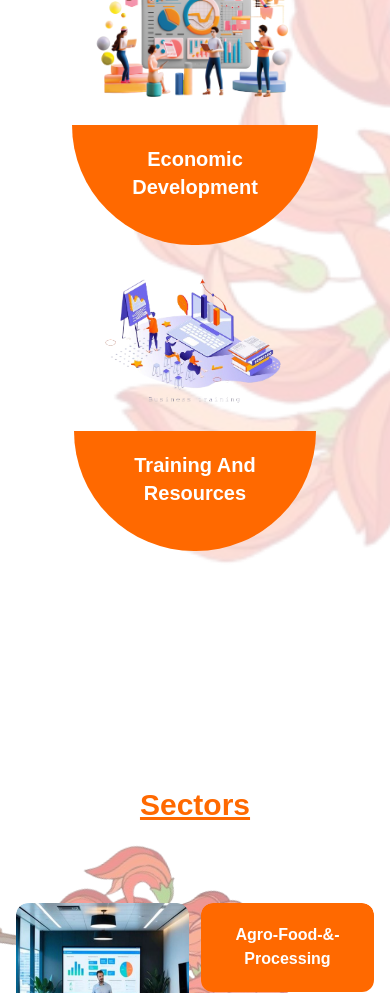
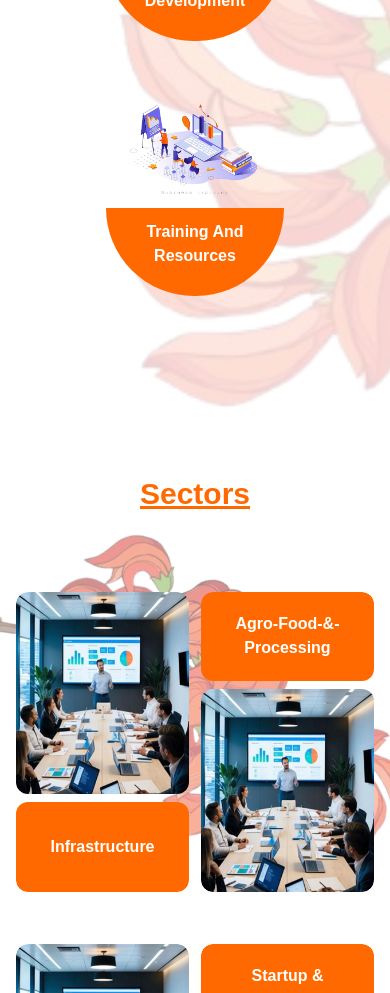
Before and after one commit to arpitshukla267/BCCI, a Next.js app: page / in a window 390 px wide. Shown: the part 4840-5833 px from the top of the page. Built offline with nearby package versions, Linux system fonts and the light colour scheme.

Commit message:
first commit

```diff
--- a/src/app/sectors/page.js
+++ b/src/app/sectors/page.js
@@ -8,7 +8,7 @@ import SectorCard from '@/components/ui/SectorCard'; // ✅ Added this
 
 function page() {
   return (
-    <div>
+    <div >
       <div>
         <Nav />
       </div>
--- a/src/components/pages/HowWeWork.jsx
+++ b/src/components/pages/HowWeWork.jsx
@@ -96,15 +96,15 @@ export default function HowWeWork() {
               onMouseLeave={() => setHoveredIndex(null)}
               className={getCardClasses(index)}
             >
-              <div className="flex flex-col  bg-transparent items-center text-center md:p-4 transition-all duration-300 w-full">
+              <div className="flex flex-col mb-8 bg-transparent items-center text-center md:p-4 transition-all duration-300 w-full">
                 <Image
                   src={card.image}
                   alt={`Image for ${index}`}
                   width={220}
                   height={64}
-                  className="mb-4 max-w-60 object-contain"
+                  className="md:mb-4 mb-1 md:max-w-60 max-w-40 object-contain"
                 />
-                <h3 className="text-xl bg-orange-500 text-white font-semibold rounded-b-[100rem] min-h-[7.5rem] px-15 py-5">
+                <h3 className="md:text-xl text-md bg-orange-500 text-white font-semibold rounded-b-[100rem] md:min-h-[7.5rem] min-h-[5.5rem] md:px-15 px-10 md:py-5 py-3">
                   {card.title}
                 </h3>
               </div>
@@ -113,7 +113,7 @@ export default function HowWeWork() {
         </div>
 
         {/* Description below */}
-        <div className="mt-30 h-20 flex items-center justify-center px-6">
+        <div className="md:mt-30 h-20 mb-8 flex items-center justify-center px-6">
           {hoveredIndex !== null && (
             <p
               key={hoveredIndex}
--- a/src/components/sections/Sectors.jsx
+++ b/src/components/sections/Sectors.jsx
@@ -37,7 +37,7 @@ const sectorsData = [
 
 export default function Sectors() {
   return (
-  <section className="w-full max-h-fit bg-white px-4 md:px-16 py-3 relative overflow-hidden">
+  <section className="w-full max-h-fit bg-white px-4 md:px-16 py-3 mb-[-7rem] md:mb-0 relative overflow-hidden">
   <h1 className="text-3xl sm:text-4xl font-bold underline text-orange-500 text-center mb-8">
     Sectors
   </h1>
@@ -94,7 +94,7 @@ function SectorCard({ sector, index }) {
 
   return (
     <motion.div
-      className="w-full mb-20 bg-transparent lg:max-w-[250px] sm:max-w-[160px] md:max-w-[180px] lg:h-[500px] h-[300px] md:h-[350px] rounded-xl overflow-hidden cursor-pointer flex flex-col"
+      className="w-full md:mb-20 mb-10 bg-transparent lg:max-w-[250px] sm:max-w-[160px] md:max-w-[180px] lg:h-[500px] h-[300px] md:h-[350px] rounded-xl overflow-hidden cursor-pointer flex flex-col"
       onMouseEnter={!isTouch ? () => setHovered(true) : undefined}
       onMouseLeave={!isTouch ? () => setHovered(false) : undefined}
       onClick={toggleHover}
```
